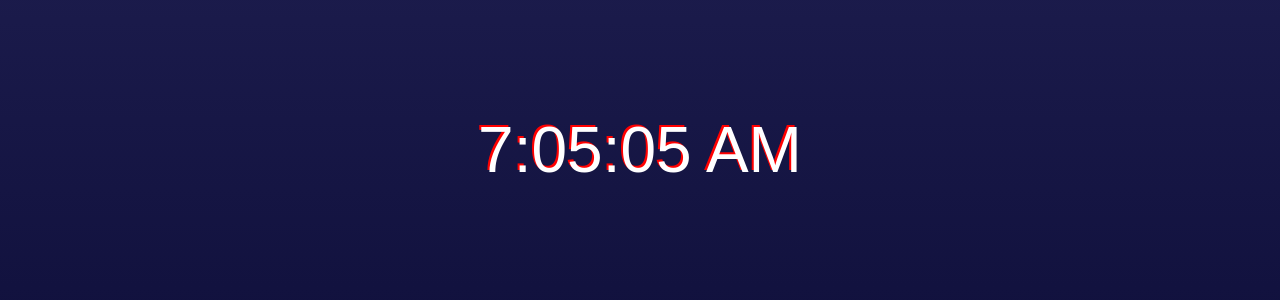
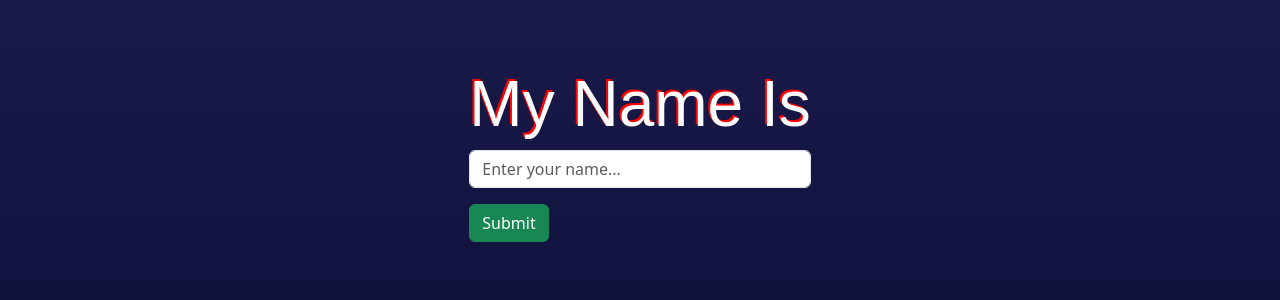
Before and after one commit to rohnshrma/juae-react-app, a React (Create React App) app: page / in a window 1280 px wide. Shown: the part 246-546 px from the top of the page. Built offline with nearby package versions, Linux system fonts and the light colour scheme.

Commit message:
Add Form component for user input and update styling in App

```diff
--- a/src/App.css
+++ b/src/App.css
@@ -61,3 +61,10 @@ body {
   background-color: olive;
   color: #fff;
 }
+
+.create-area h2 {
+  color: #fff;
+  font-size: 4rem;
+  text-shadow: -2px -2px 0 red;
+  font-family: Arial, Helvetica, sans-serif;
+}
--- a/src/App.js
+++ b/src/App.js
@@ -5,13 +5,15 @@ import Book from "./Book";
 import books from "./data.js";
 import Counter from "./Counter.js";
 import Timer from "./Timer.js";
+import Form from "./Form.js";
 function App() {
   console.log("App Running");
 
   return (
     <div className="App">
       {/* <Counter /> */}
-      <Timer />
+      {/* <Timer /> */}
+      <Form />
     </div>
   );
 }
--- /dev/null
+++ b/src/Form.js
@@ -0,0 +1,71 @@
+import React, { useState } from "react";
+// English: Importing React and the `useState` hook from the React library.
+// Hinglish: React aur `useState` hook ko React library se import kar rahe hain.
+
+const Form = () => {
+  // English: Creating a functional component named `Form`.
+  // Hinglish: Ek functional component `Form` bana rahe hain.
+
+  const [name, setName] = useState("");
+  // English: Declaring a state variable `name` and a function `setName` to update it. Initial value is an empty string.
+  // Hinglish: Ek state variable `name` aur usko update karne ke liye function `setName` declare kar rahe hain. Initial value khali string hai.
+
+  const [finalName, setFinalName] = useState("");
+  // English: Declaring another state variable `finalName` and its updater function `setFinalName`. Initial value is an empty string.
+  // Hinglish: Ek aur state variable `finalName` aur uska updater function `setFinalName` declare kar rahe hain. Initial value khali string hai.
+
+  // on change handler
+  const handleNameChange = (e) => {
+    setName(e.target.value);
+    // English: Updates `name` state with the value entered in the input field.
+    // Hinglish: Input field me jo value type ki hai, usse `name` state update karta hai.
+  };
+
+  const submitHandler = (e) => {
+    e.preventDefault();
+    // English: Prevents the default form submission behavior (page reload).
+    // Hinglish: Form ke default submit behavior (page reload) ko prevent karta hai.
+
+    setFinalName(name);
+    // English: Updates `finalName` state with the current value of `name`.
+    // Hinglish: Abhi ke `name` value se `finalName` state ko update karta hai.
+  };
+
+  return (
+    <div className="create-area">
+      {/* English: Wrapper div with class name `create-area`. */}
+      {/* Hinglish: Ek wrapper div jiska class name `create-area` hai. */}
+
+      <h2>My Name Is {finalName} </h2>
+      {/* English: Displays "My Name Is" followed by the value of `finalName`. */}
+      {/* Hinglish: "My Name Is" ke baad `finalName` ka value dikhata hai. */}
+
+      <form onSubmit={submitHandler}>
+        {/* English: Form element with an `onSubmit` event that triggers `submitHandler`. */}
+        {/* Hinglish: Form element jisme `onSubmit` event `submitHandler` ko trigger karta hai. */}
+
+        <div className="form-group">
+          {/* English: Div element with class `form-group` for styling purposes. */}
+          {/* Hinglish: Ek div element jiska class `form-group` styling ke liye hai. */}
+
+          <input
+            onChange={handleNameChange}
+            type="text"
+            className="form-control"
+            placeholder="Enter your name..."
+          />
+          {/* English: Input field for entering name. Calls `handleNameChange` whenever text changes. */}
+          {/* Hinglish: Ek input field jo name enter karne ke liye hai. Text change hone par `handleNameChange` ko call karta hai. */}
+        </div>
+
+        <button className="btn btn-success btn-block mt-3">Submit</button>
+        {/* English: Submit button with styling classes `btn`, `btn-success`, `btn-block`, and `mt-3`. */}
+        {/* Hinglish: Ek submit button jisme styling classes `btn`, `btn-success`, `btn-block`, aur `mt-3` lagayi gayi hai. */}
+      </form>
+    </div>
+  );
+};
+
+export default Form;
+// English: Exporting the `Form` component so it can be used in other files.
+// Hinglish: `Form` component ko export kar rahe hain, taaki ise dusre files me use kiya ja sake.
```
